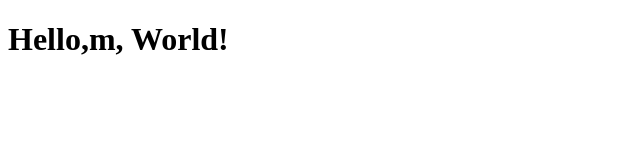
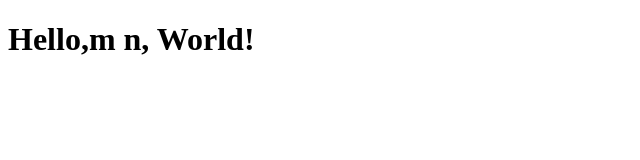
Before and after one commit to tamoncaleb/InternHouse, a plain HTML site: page index.html in a window 1280 px wide. Shown: the whole page, without its empty margins (0-640 px from the left). Drawn offline with Linux system fonts and the light colour scheme.

Commit message:
Test update

```diff
--- a/index.html
+++ b/index.html
@@ -6,6 +6,6 @@
     <title>Basic Website</title>
 </head>
 <body>
-    <h1>Hello,m, World!</h1>
+    <h1>Hello,m n, World!</h1>
 </body>
 </html>
```
